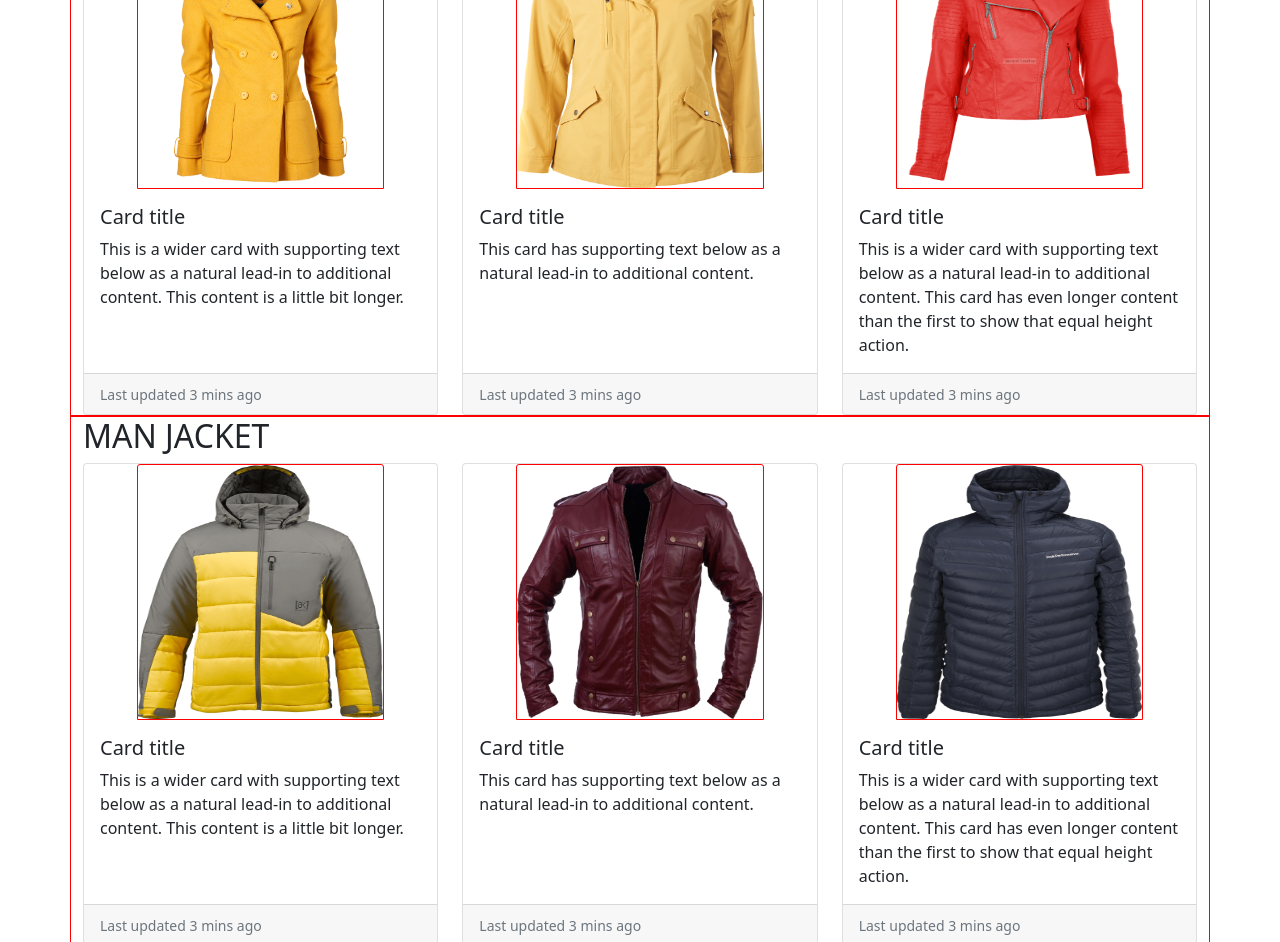
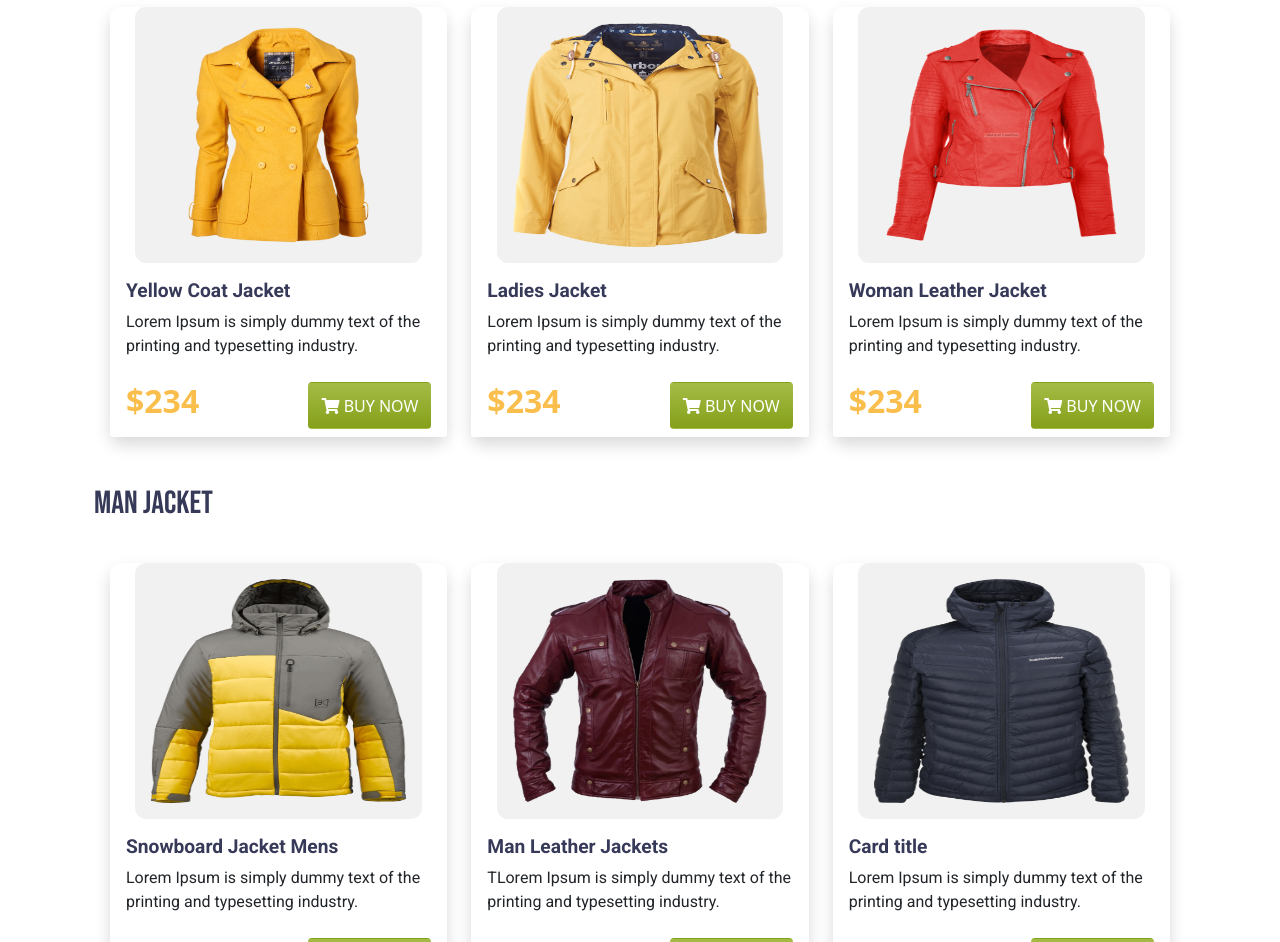
Before and after one commit to FaysalShuvo/Assignment_02, a plain HTML site: page index.html in a window 1280 px wide. Shown: the part 576-1518 px from the top of the page. Drawn offline with nearby package versions, Linux system fonts and the light colour scheme.

Commit message:
Finished main temp

```diff
--- a/css/style.css
+++ b/css/style.css
@@ -4,6 +4,12 @@ font-family: 'Bebas Neue', cursive;
 font-family: 'Roboto', sans-serif;
 
 */
+/* .container {
+  border: 1px solid red;
+} */
+p {
+  font-family: "Roboto", sans-serif;
+}
 .penguin-header {
   background-color: #fffbf0;
 }
@@ -23,11 +29,47 @@ font-family: 'Roboto', sans-serif;
   color: white;
 }
 /* hedaer section */
-.container {
-  border: 1px solid red;
+
+.penguin-items,
+.penguin-items img {
+  border-radius: 0.7rem;
+  border: none;
 }
-.penguin-items {
-  width: 70%;
+.penguin-items img {
+  width: 85%;
   height: 20vw;
-  border: 1px solid red;
+  padding: 1rem;
+  background-color: #f1f1f1;
 }
+.penguin-text {
+  border: none;
+  background-color: #ffffff;
+}
+.penguin-jacket h2 {
+  font-family: "Bebas Neue", cursive;
+  color: #363958;
+  font-size: 2rem;
+}
+.penguin-text h4 {
+  font-family: "Roboto", sans-serif;
+  color: #363958;
+  font-size: 1.2rem;
+}
+.penguin-text h3 {
+  color: #fabe4c;
+  font-size: 2rem;
+  font-weight: bold;
+}
+/* main section */
+.penguin-description a {
+  font-family: "Roboto", sans-serif;
+  text-decoration: none;
+  color: #363958;
+  font-weight: bold;
+  font-size: 1.5rem;
+}
+.penguin-description img {
+  width: 55%;
+}
+
+/* description */
--- a/index.html
+++ b/index.html
@@ -62,7 +62,7 @@
         <div class="container mt-3">
             <div class="row ">
                 <div class="col-md-7 text-uppercase ms-3">
-                    <h1 class="penguin-header-01" >Be the Penguins</h1>
+                    <h1 class="penguin-header-01">Be the Penguins</h1>
                     <h1 class="penguin-header-02">of Winter</h1>
                     <p class="text-capitalize">
                         Lorem Ipsum is simply dummy text of the printing <br> and typesetting industry.
@@ -78,124 +78,131 @@
     <!-- Header Section Ends Here -->
     <!-- Main Section Starts Here -->
     <main>
-        <!-- Main Section Ends Here -->
-        <section class="container">
-            <!-- woman jacket section -->
+        <!-- woman jacket section -->
+        <section class="container mt-5 penguin-jacket">
             <h2>WOMAN JACKET</h2>
-            <div class="row row-cols-1 row-cols-md-3 g-4 ">
+            <div class="row row-cols-1 row-cols-md-3 g-4 m-3">
                 <div class="col">
-                    <div class="card h-100">
-                        <img src="images/image 2.png" class="card-img-top penguin-items m-auto" alt="...">
-                        <div class="card-body">
-                            <h5 class="card-title">Card title</h5>
-                            <p class="card-text">This is a wider card with supporting text below as a natural lead-in to
-                                additional
-                                content. This content is a little bit longer.</p>
+                    <div class="card h-100 penguin-items shadow">
+                        <img src="images/image 2.png" class="card-img-top m-auto" alt="...">
+                        <div class="card-body penguin-text">
+                            <h4 class="card-title fw-bold">Yellow Coat Jacket</h4>
+                            <p class="card-text">Lorem Ipsum is simply dummy text of the printing and typesetting
+                                industry.</p>
                         </div>
-                        <div class="card-footer">
-                            <small class="text-muted">Last updated 3 mins ago</small>
+                        <div class="card-footer d-flex justify-content-between penguin-text">
+                            <h3>$234</h3>
+                            <button class="btn penguin-button"><i class="fas fa-shopping-cart"></i> BUY NOW</button>
                         </div>
                     </div>
                 </div>
                 <div class="col">
-                    <div class="card h-100">
-                        <img src="images/image 3.png" class="card-img-top penguin-items m-auto" alt="...">
-                        <div class="card-body">
-                            <h5 class="card-title">Card title</h5>
-                            <p class="card-text">This card has supporting text below as a natural lead-in to additional
-                                content.</p>
+                    <div class="card h-100 penguin-items shadow">
+                        <img src="images/image 3.png" class="card-img-top  m-auto" alt="...">
+                        <div class="card-body penguin-text">
+                            <h4 class="card-title fw-bold">Ladies Jacket</h4>
+                            <p class="card-text">Lorem Ipsum is simply dummy text of the
+                                printing and typesetting industry.</p>
                         </div>
-                        <div class="card-footer">
-                            <small class="text-muted">Last updated 3 mins ago</small>
+                        <div class="card-footer d-flex justify-content-between penguin-text">
+                            <h3>$234</h3>
+                            <button class="btn penguin-button"><i class="fas fa-shopping-cart"></i> BUY NOW</button>
                         </div>
                     </div>
                 </div>
                 <div class="col">
-                    <div class="card h-100">
-                        <img src="images/image 4.png" class="card-img-top penguin-items m-auto" alt="...">
-                        <div class="card-body">
-                            <h5 class="card-title">Card title</h5>
-                            <p class="card-text">This is a wider card with supporting text below as a natural lead-in to
-                                additional
-                                content. This card has even longer content than the first to show that equal height
-                                action.
+                    <div class="card h-100 penguin-items shadow">
+                        <img src="images/image 4.png" class="card-img-top  m-auto" alt="...">
+                        <div class="card-body penguin-text">
+                            <h4 class="card-title fw-bold">Woman Leather Jacket</h4>
+                            <p class="card-text">Lorem Ipsum is simply dummy text of the
+                                printing and typesetting industry.
                             </p>
                         </div>
-                        <div class="card-footer">
-                            <small class="text-muted">Last updated 3 mins ago</small>
+                        <div class="card-footer  d-flex justify-content-between penguin-text">
+                            <h3>$234</h3>
+                            <button class="btn penguin-button"><i class="fas fa-shopping-cart"></i> BUY NOW</button>
                         </div>
                     </div>
                 </div>
             </div>
         </section>
         <!-- man jacket section -->
-        <section class="container">
-            <!-- woman jacket section -->
-            <h2>MAN JACKET</h2>
-            <div class="row row-cols-1 row-cols-md-3 g-4">
+        <section class="container mt-5 penguin-jacket">
+            <h2 class="container">MAN JACKET</h2>
+            <div class="row row-cols-1 row-cols-md-3 g-4 m-3">
                 <div class="col">
-                    <div class="card h-100">
-                        <img src="images/image 5.png" class="card-img-top penguin-items m-auto" alt="...">
-                        <div class="card-body">
-                            <h5 class="card-title">Card title</h5>
-                            <p class="card-text">This is a wider card with supporting text below as a natural lead-in to
-                                additional
-                                content. This content is a little bit longer.</p>
+                    <div class="card h-100 penguin-items shadow">
+                        <img src="images/image 5.png" class="card-img-top  m-auto" alt="...">
+                        <div class="card-body penguin-text">
+                            <h4 class="card-title fw-bold">Snowboard Jacket Mens</h4>
+                            <p class="card-text">Lorem Ipsum is simply dummy text of the
+                                printing and typesetting industry.</p>
                         </div>
-                        <div class="card-footer">
-                            <small class="text-muted">Last updated 3 mins ago</small>
+                        <div class="card-footer d-flex justify-content-between penguin-text">
+                            <h3>$234</h3>
+                            <button class="btn penguin-button"><i class="fas fa-shopping-cart"></i> BUY NOW</button>
                         </div>
                     </div>
                 </div>
                 <div class="col">
-                    <div class="card h-100">
-                        <img src="images/image 6.png" class="card-img-top penguin-items m-auto" alt="...">
-                        <div class="card-body">
-                            <h5 class="card-title">Card title</h5>
-                            <p class="card-text">This card has supporting text below as a natural lead-in to additional
-                                content.</p>
+                    <div class="card h-100 penguin-items shadow">
+                        <img src="images/image 6.png" class="card-img-top  m-auto" alt="...">
+                        <div class="card-body penguin-text">
+                            <h4 class="card-title fw-bold">Man Leather Jackets</h4>
+                            <p class="card-text">TLorem Ipsum is simply dummy text of the
+                                printing and typesetting industry.</p>
                         </div>
-                        <div class="card-footer">
-                            <small class="text-muted">Last updated 3 mins ago</small>
+                        <div class="card-footer d-flex justify-content-between penguin-text">
+                            <h3>$234</h3>
+                            <button class="btn penguin-button"><i class="fas fa-shopping-cart"></i> BUY NOW</button>
                         </div>
                     </div>
                 </div>
                 <div class="col">
-                    <div class="card h-100">
-                        <img src="images/image 7.png" class="card-img-top penguin-items m-auto" alt="...">
-                        <div class="card-body">
-                            <h5 class="card-title">Card title</h5>
-                            <p class="card-text">This is a wider card with supporting text below as a natural lead-in to
-                                additional
-                                content. This card has even longer content than the first to show that equal height
-                                action.
+                    <div class="card h-100 penguin-items shadow">
+                        <img src="images/image 7.png" class="card-img-top  m-auto" alt="...">
+                        <div class="card-body penguin-text">
+                            <h4 class="card-title fw-bold">Card title</h4>
+                            <p class="card-text">Lorem Ipsum is simply dummy text of the
+                                printing and typesetting industry.
                             </p>
                         </div>
-                        <div class="card-footer">
-                            <small class="text-muted">Last updated 3 mins ago</small>
+                        <div class="card-footer d-flex justify-content-between penguin-text">
+                            <h3>$234</h3>
+                            <button class="btn penguin-button"><i class="fas fa-shopping-cart"></i> BUY NOW</button>
                         </div>
                     </div>
                 </div>
             </div>
         </section>
         <!-- description section -->
-        <div class="container">
-            <div class="row">
+        <div class="container mt-5 ">
+            <div class="row m-3">
                 <div class="col-md-6">
-                    <div>
-                        <img src="images/Logo-Icon/image 12.png" alt="">
-                        <a href="#">Find the Perfect Fit</a>
-                        <p>Everybody is different, which is why we offer styles for every body.</p>
+                    <div class="row">
+                        <div class="penguin-description d-flex align-items-center">
+                            <div class="col-md-3"><img src="images/Logo-Icon/image 12.png" alt=""></div>
+                            <div class="col-md-9 "><a href="#">Find the Perfect Fit</a>
+                                <p>Everybody is different, which is why we offer styles for every body.</p>
+                            </div>
+                        </div>
                     </div>
-                    <div>
-                        <img class="img-fluid" src="images/Logo-Icon/image 13.png" alt="">
-                        <a href="#">Free Exchanges</a>
-                        <p>One of the many reasons you can shop with peace of mind.</p>
+                    <div class="row">
+                        <div class="penguin-description d-flex align-items-center">
+                            <div class="col-md-3"><img src="images/Logo-Icon/image 13.png" alt=""></div>
+                            <div class="col-md-9 "><a href="#">Free Exchanges</a>
+                                <p>One of the many reasons you can shop with peace of mind.</p>
+                            </div>
+                        </div>
                     </div>
-                    <div>
-                        <img class="img-fluid" src="images/Logo-Icon/image 14.png" alt="">
-                        <a href="#">Contact Our Seller</a>
-                        <p>They are here to help you. That's quite literally what we pay them for.</p>
+                    <div class="row">
+                        <div class="penguin-description d-flex align-items-center">
+                            <div class="col-md-3"><img src="images/Logo-Icon/image 14.png" alt=""></div>
+                            <div class="col-md-9 "><a href="#">Contact Our Seller</a>
+                                <p>They are here to help you. That's quite literally what we pay them for.</p>
+                            </div>
+                        </div>
                     </div>
                 </div>
                 <div class="col-md-6">
@@ -204,6 +211,8 @@
             </div>
         </div>
     </main>
+    <!-- Main Section Ends Here -->
+    <!--  -->
 
     <!--  Bootstrap Bundle with Popper -->
     <script src="https://cdn.jsdelivr.net/npm/bootstrap@5.0.0-beta1/dist/js/bootstrap.bundle.min.js"
```
